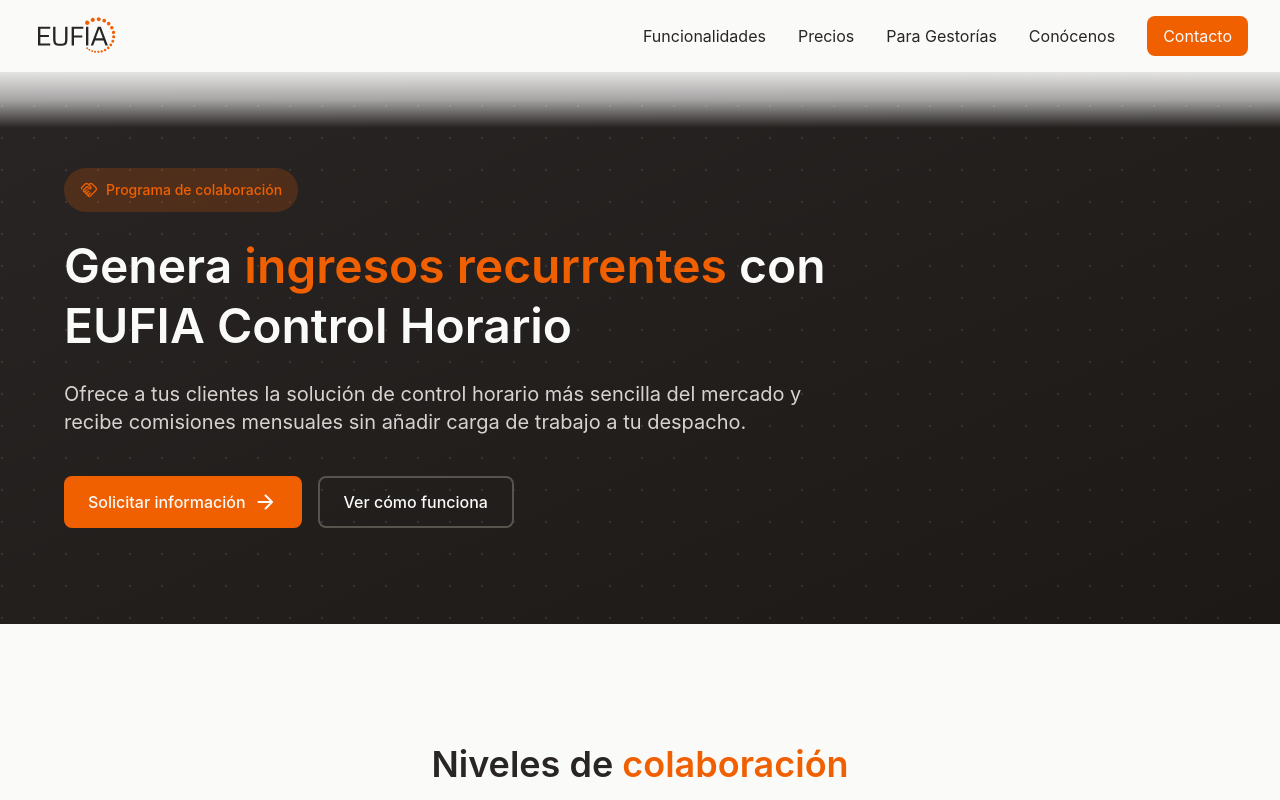
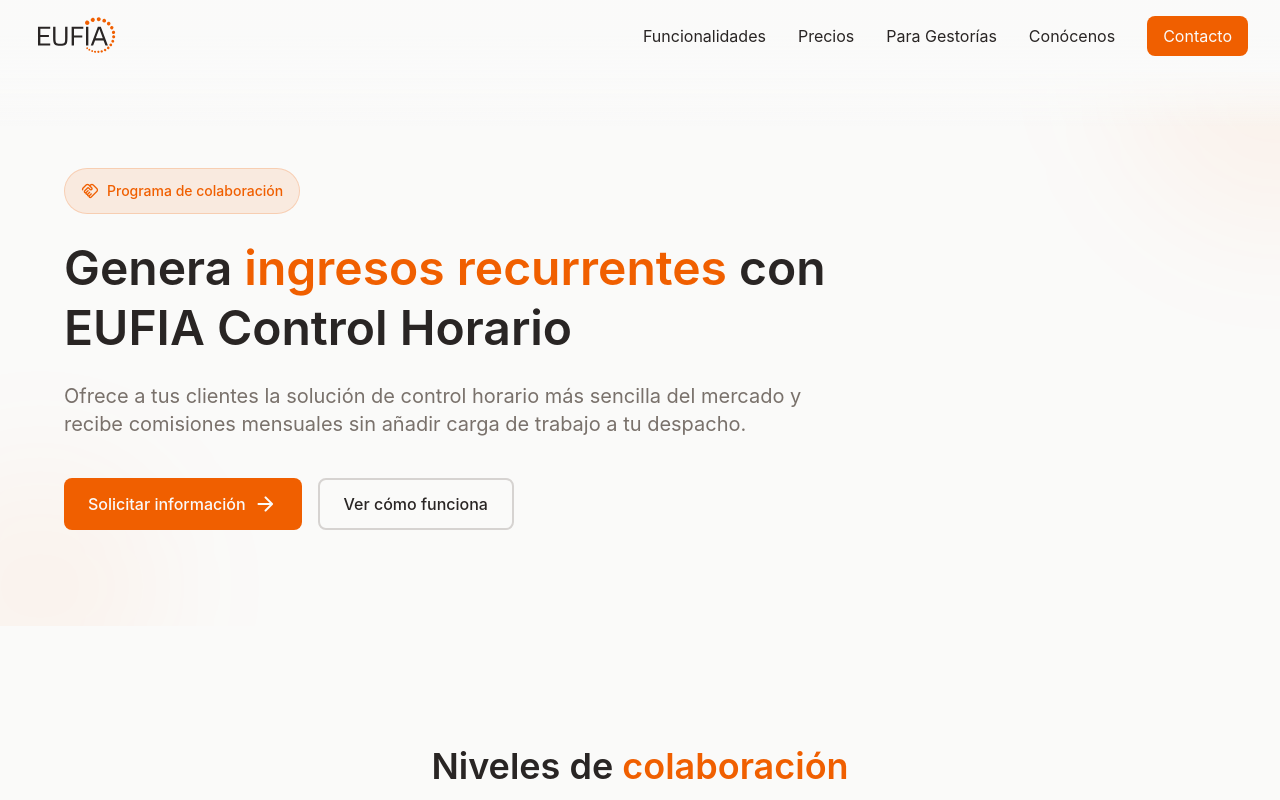
Before and after one commit to eufia-dev/eufia, a SvelteKit app: page /gestorias in a window 1280 px wide. Shown: the top 800 px of the page. Built offline with nearby package versions, Linux system fonts and the light colour scheme.

Commit message:
fix: minor

```diff
--- a/src/routes/gestorias/+page.svelte
+++ b/src/routes/gestorias/+page.svelte
@@ -65,20 +65,21 @@
 
 <div class="space-y-24 md:space-y-30 mb-10">
   <!-- Hero Section -->
-  <section class="relative bg-gradient-to-br from-stone-800 to-stone-900 text-inverse overflow-hidden">
-    <div class="absolute inset-0 opacity-10">
-      <div class="absolute inset-0" style="background-image: radial-gradient(circle at 2px 2px, currentColor 1px, transparent 0); background-size: 32px 32px;"></div>
-    </div>
+  <section class="relative overflow-hidden">
+    <!-- Decorative brand accent -->
+    <div class="absolute -top-40 -right-40 w-80 h-80 bg-brand/5 rounded-full blur-3xl"></div>
+    <div class="absolute -bottom-20 -left-20 w-60 h-60 bg-brand/5 rounded-full blur-3xl"></div>
+
     <div class="relative max-w-7xl mx-auto px-8 md:px-16 py-16 md:py-24">
       <div class="max-w-3xl">
-        <div class="inline-flex items-center gap-2 bg-brand/20 text-brand px-4 py-2 rounded-full text-sm font-medium mb-6">
+        <div class="inline-flex items-center gap-2 bg-brand/10 text-brand px-4 py-2 rounded-full text-sm font-medium mb-6 border border-brand/20">
           <span class="material-symbols-rounded !text-lg">handshake</span>
           <span>Programa de colaboración</span>
         </div>
         <h1 class="text-4xl md:text-5xl font-semibold leading-tight">
           Genera <span class="text-brand">ingresos recurrentes</span> con EUFIA Control Horario
         </h1>
-        <p class="text-xl text-stone-300 mt-6">
+        <p class="text-xl text-secondary mt-6">
           Ofrece a tus clientes la solución de control horario más sencilla del mercado y recibe comisiones mensuales
           sin añadir carga de trabajo a tu despacho.
         </p>
@@ -92,8 +93,8 @@
           </a>
           <a
             href="#como-funciona"
-            class="inline-flex items-center justify-center gap-2 rounded-lg border-2 border-stone-600 text-inverse px-6 py-3
-              hover:border-stone-400 transition-all duration-200 font-medium">
+            class="inline-flex items-center justify-center gap-2 rounded-lg border-2 border-stone-300 text-primary px-6 py-3
+              hover:border-brand hover:text-brand transition-all duration-200 font-medium">
             <span>Ver cómo funciona</span>
           </a>
         </div>
@@ -252,39 +253,39 @@
 
   <!-- Local Support -->
   <section class="max-w-7xl mx-auto px-8 md:px-16">
-    <div class="bg-gradient-to-br from-brand to-orange-600 rounded-2xl p-8 md:p-12 text-inverse">
+    <div class="bg-secondary rounded-2xl p-8 md:p-12 border border-default">
       <div class="grid gap-8 lg:grid-cols-2 items-center">
         <div>
-          <div class="inline-flex items-center gap-2 bg-white/20 px-4 py-2 rounded-full text-sm font-medium mb-6">
+          <div class="inline-flex items-center gap-2 bg-brand/10 text-brand px-4 py-2 rounded-full text-sm font-medium mb-6 border border-brand/20">
             <span class="material-symbols-rounded !text-lg">location_on</span>
             <span>Presencia local</span>
           </div>
           <h2 class="text-3xl md:text-4xl font-semibold">
-            Atención presencial en Baleares
+            Atención presencial en <span class="text-brand">Baleares</span>
           </h2>
-          <p class="text-lg text-orange-100 mt-6">
-            A diferencia de otras soluciones, en EUFIA ofrecemos <strong class="text-white">implantación presencial</strong>
+          <p class="text-lg text-secondary mt-6">
+            A diferencia de otras soluciones, en EUFIA ofrecemos <strong class="text-primary">implantación presencial</strong>
             en Mallorca e Ibiza. Visitamos tu despacho y el de tus clientes para hacer las demostraciones
             y formaciones en persona.
           </p>
-          <ul class="mt-6 space-y-3 text-orange-100">
+          <ul class="mt-6 space-y-3 text-secondary">
             <li class="flex items-center gap-3">
-              <span class="material-symbols-rounded !text-xl text-white">check_circle</span>
+              <span class="material-symbols-rounded !text-xl text-brand">check_circle</span>
               <span>Demos presenciales en tu despacho</span>
             </li>
             <li class="flex items-center gap-3">
-              <span class="material-symbols-rounded !text-xl text-white">check_circle</span>
+              <span class="material-symbols-rounded !text-xl text-brand">check_circle</span>
               <span>Formación in situ a tus clientes</span>
             </li>
             <li class="flex items-center gap-3">
-              <span class="material-symbols-rounded !text-xl text-white">check_circle</span>
+              <span class="material-symbols-rounded !text-xl text-brand">check_circle</span>
               <span>Soporte cercano y respuesta rápida</span>
             </li>
           </ul>
         </div>
         <div class="text-center">
-          <p class="text-6xl md:text-7xl font-bold">24h</p>
-          <p class="text-xl mt-2">Respuesta garantizada</p>
+          <p class="text-6xl md:text-7xl font-bold text-brand">24h</p>
+          <p class="text-xl text-secondary mt-2">Respuesta garantizada</p>
         </div>
       </div>
     </div>
```
